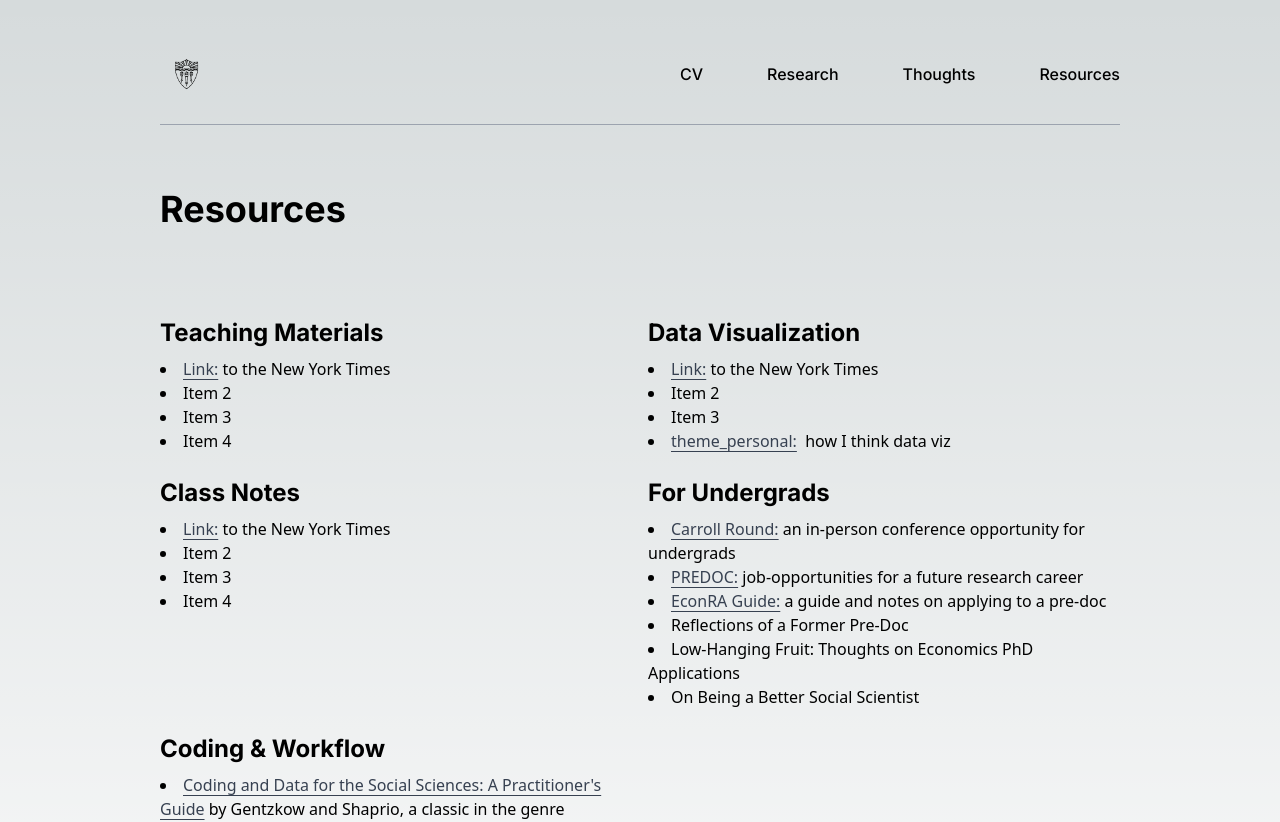
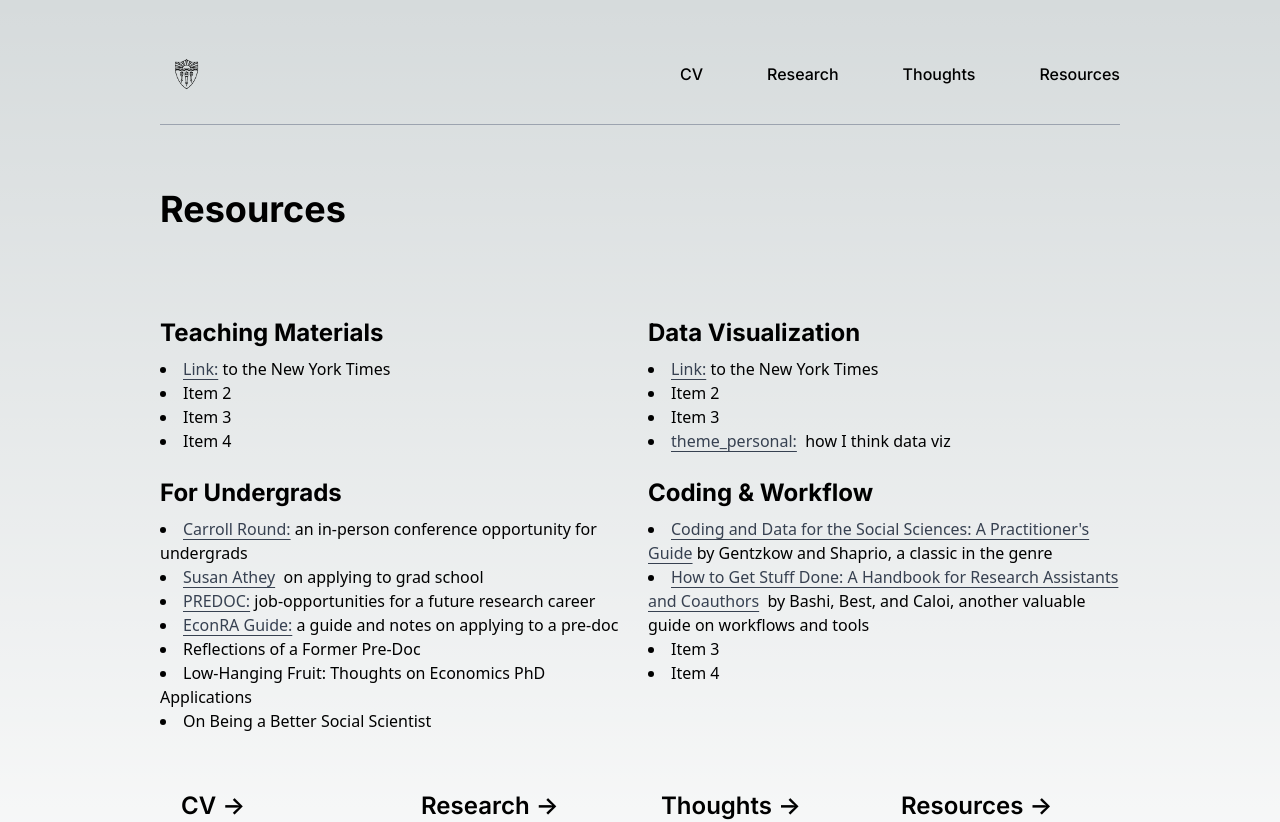
Before and after one commit to joshuaylevy/joshua-y-levy, a Next.js app: page /resources in a window 1280 px wide. Shown: the top 822 px of the page. Built offline with nearby package versions, Linux system fonts and the light colour scheme.

Commit message:
New branch justification//Additional resource build-out
New branch because the current test vercel "deploys" from main.
Adding a few more things/cleaning up the resources page

```diff
--- a/src/pages/resources.js
+++ b/src/pages/resources.js
@@ -59,10 +59,11 @@ export default function Resources() {
                             </li>
                     </div>
                     {/* Class Notes */}
-                    <div>
+                    {/* <div>
                         <h2 className = {`${inter.className} font-bold text-2xl my-2`}>
                             Class Notes
                         </h2>
+                        <ul className="list-disc list-inside">
                         <li>
                                 <Link
                                     href="https://www.nytimes.com"
@@ -74,12 +75,14 @@ export default function Resources() {
                             <li>Item 2</li>
                             <li>Item 3</li>
                             <li>Item 4</li>
-                    </div>
+                        </ul>
+                    </div> */}
                     {/* For Undergrads */}
                     <div>
                         <h2 className = {`${inter.className} font-bold text-2xl my-2`}>
                             For Undergrads
                         </h2>
+                        <ul className="list-disc list-inside">
                             <li>
                                 <Link
                                     href="https://sfs.georgetown.edu/carroll-round/"
@@ -87,6 +90,14 @@ export default function Resources() {
                                 > Carroll Round:
                                 </Link>
                                 &nbsp;an in-person conference opportunity for undergrads
+                            </li>
+                            <li>
+                                <Link
+                                href="https://gsb-faculty.stanford.edu/susan-athey/professional-advice/"
+                                className="text-gray-700 underline underline-offset-4 hover:text-blue-500 ease-in duration-100">
+                                    Susan Athey
+                                </Link>
+                                &nbsp; on applying to grad school
                             </li>
                             <li>
                                 <Link
@@ -115,12 +126,14 @@ export default function Resources() {
                             <li>
                                 On Being a Better Social Scientist
                             </li>
+                        </ul>
                     </div>
 
                     <div>
                         <h2 className = {`${inter.className} font-bold text-2xl my-2`}>
                             Coding &amp; Workflow
                         </h2>
+                        <ul className="list-disc list-inside">
                             <li>
                                 <Link
                                     href="https://web.stanford.edu/~gentzkow/research/CodeAndData.pdf"
@@ -129,9 +142,18 @@ export default function Resources() {
                                 </Link>
                                 &nbsp;by Gentzkow and Shaprio, a classic in the genre
                             </li>
-                            <li>Item 2</li>
+                            <li>
+                                <Link
+                                    href="https://bashirmohammad.github.io/RAGuide/intro.html"
+                                    className = "text-gray-700 underline underline-offset-4 hover:text-blue-500 ease-in duration-100"
+                                >
+                                        How to Get Stuff Done: A Handbook for Research Assistants and Coauthors
+                                </Link>
+                                &nbsp; by Bashi, Best, and Caloi, another valuable guide on workflows and tools
+                            </li>
                             <li>Item 3</li>
                             <li>Item 4</li>
+                        </ul>
                     </div>
                 </div>
             </div>
```
Lines whose indentation alone changed are shown as unchanged.
